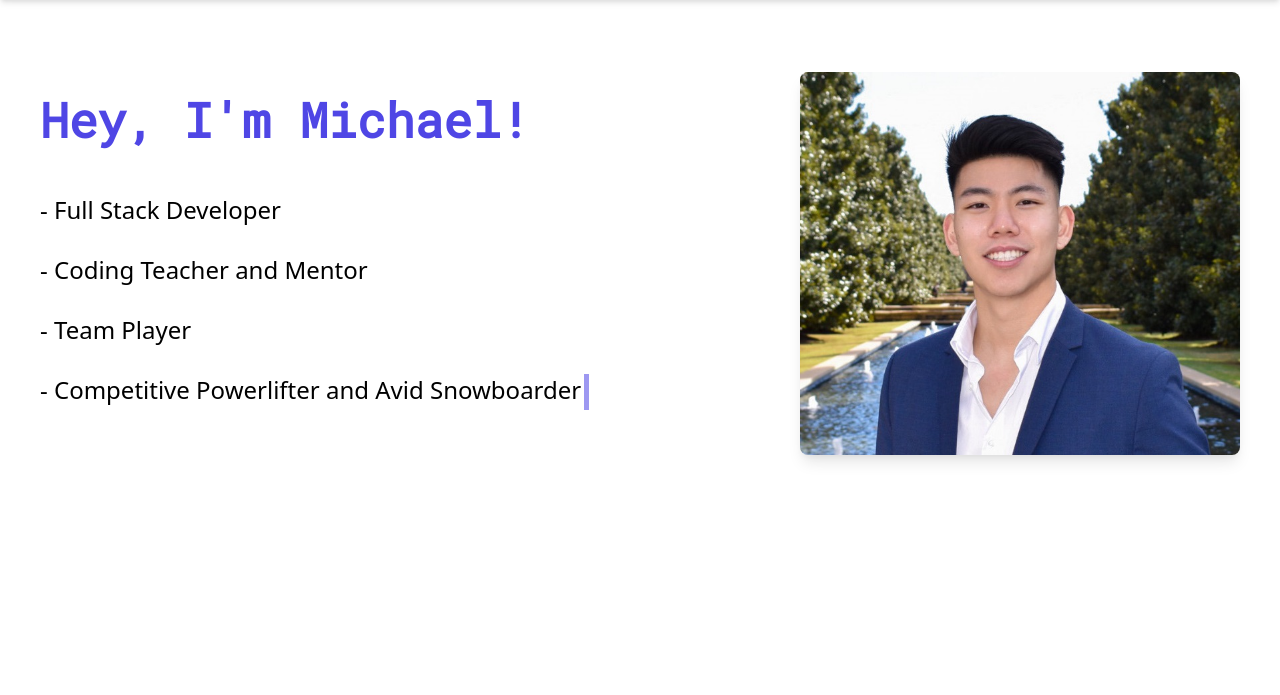
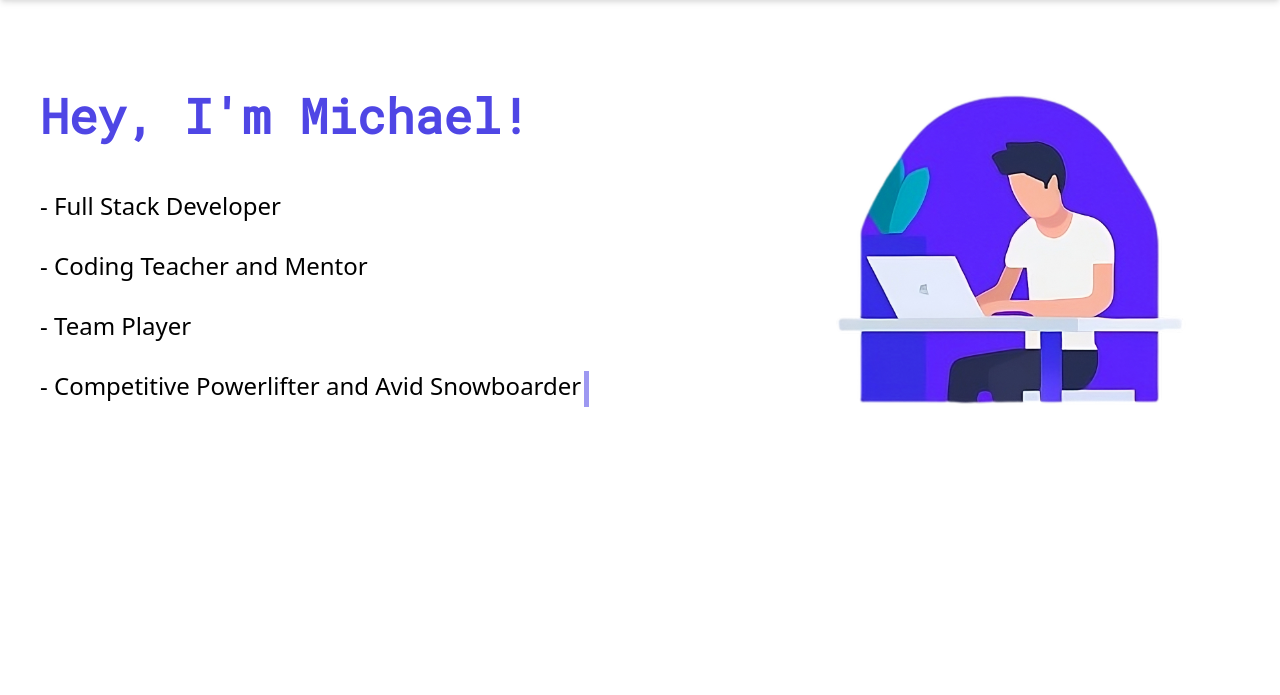
Before and after one commit to MichaelTranB/myPortfolio, a Flask app: page / in a window 1280 px wide. Shown: the part 88-783 px from the top of the page. Run offline with Flask 3, Linux system fonts and the light colour scheme; some libraries are stand-ins or nearby versions.

Commit message:
Updated home page image

```diff
--- a/templates/main_page.html
+++ b/templates/main_page.html
@@ -16,7 +16,7 @@
         </div>
 
         <div class="w-2/5 pl-10">
-            <img src="{{ url_for('static', filename='LinkedIn Headshot 2.jpg') }}" alt="Michael's Photo" class="rounded-lg shadow-lg">
+            <img src="{{ url_for('static', filename='Michael_Tran_Illustrated1.png') }}" alt="Michael's Photo" class="rounded-lg">
         </div>
     </div>
 </section>
```
Also changed, not shown: static/Dall-E Michael Tran.png (added), static/LinkedIn Headshot.jpg (added), static/Michael_Tran_Illustrated.png (added), static/Michael_Tran_Illustrated1.png (added), 2 other files.
